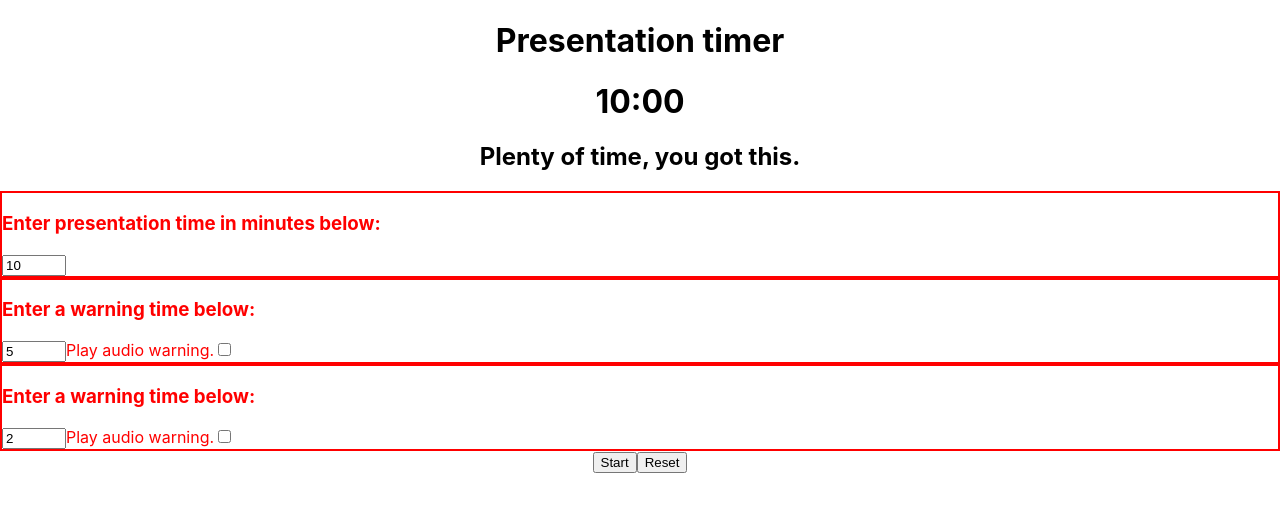
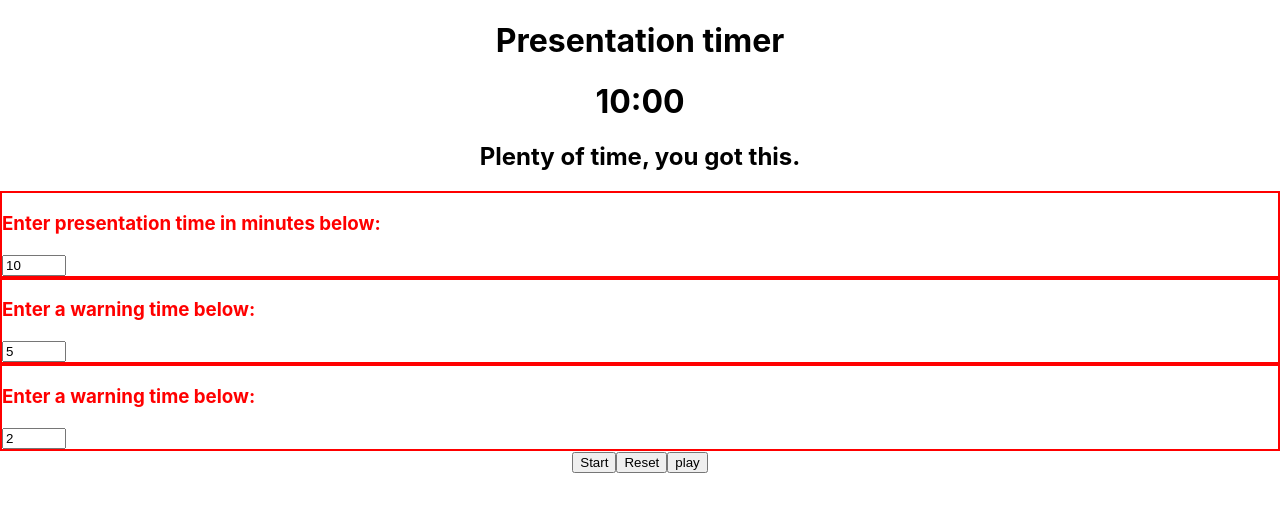
Before and after one commit to a-watkin/react-presentation-timer, a React (Create React App) app: page / in a window 1280 px wide. Shown: the top 512 px of the page. Built offline with nearby package versions, Linux system fonts and the light colour scheme.

Commit message:
some clean up

```diff
--- a/src/App.js
+++ b/src/App.js
@@ -1,5 +1,4 @@
 import React, { Component } from 'react';
-import logo from './logo.svg';
 import './App.css';
 
 import Time from './time/Time';
@@ -62,7 +61,6 @@ class App extends Component {
   }
 
   componentDidMount() {
-    // this.startCountdown();
     this.setState({
       remainingTime: this.state.countdownTime
     })
@@ -142,21 +140,26 @@ class App extends Component {
         <TimeInput
           startingTime={Math.floor(this.state.countdownTime / 2)}
           changeTime={(e) => this.handleFirstWarnings(e)}
-          showWarningInput={true}
+          showWarningInput={false}
         >
         </TimeInput>
         <TimeInput
           startingTime={Math.floor(this.state.countdownTime / 4)}
           changeTime={(e) => this.handleSecondWarnings(e)}
-          showWarningInput={true}
+          showWarningInput={false}
         >
         </TimeInput>
 
         <span>
-          {this.state.timeFlowing ? <Button handleClick={() => this.handlePause()} name={"Pause"}></Button> : <Button handleClick={() => this.handleStart()} name={"Start"}></Button>}
+          {this.state.timeFlowing ?
+            <Button handleClick={() => this.handlePause()} name={"Pause"}></Button> :
+            <Button handleClick={() => this.handleStart()} name={"Start"}></Button>}
 
           <Button handleClick={() => this.hanldeResetTime()} name={"Reset"}></Button>
         </span>
+
+
+        <button onClick={() => this.playAudio()}> play</button>
 
       </div>
     )
```
